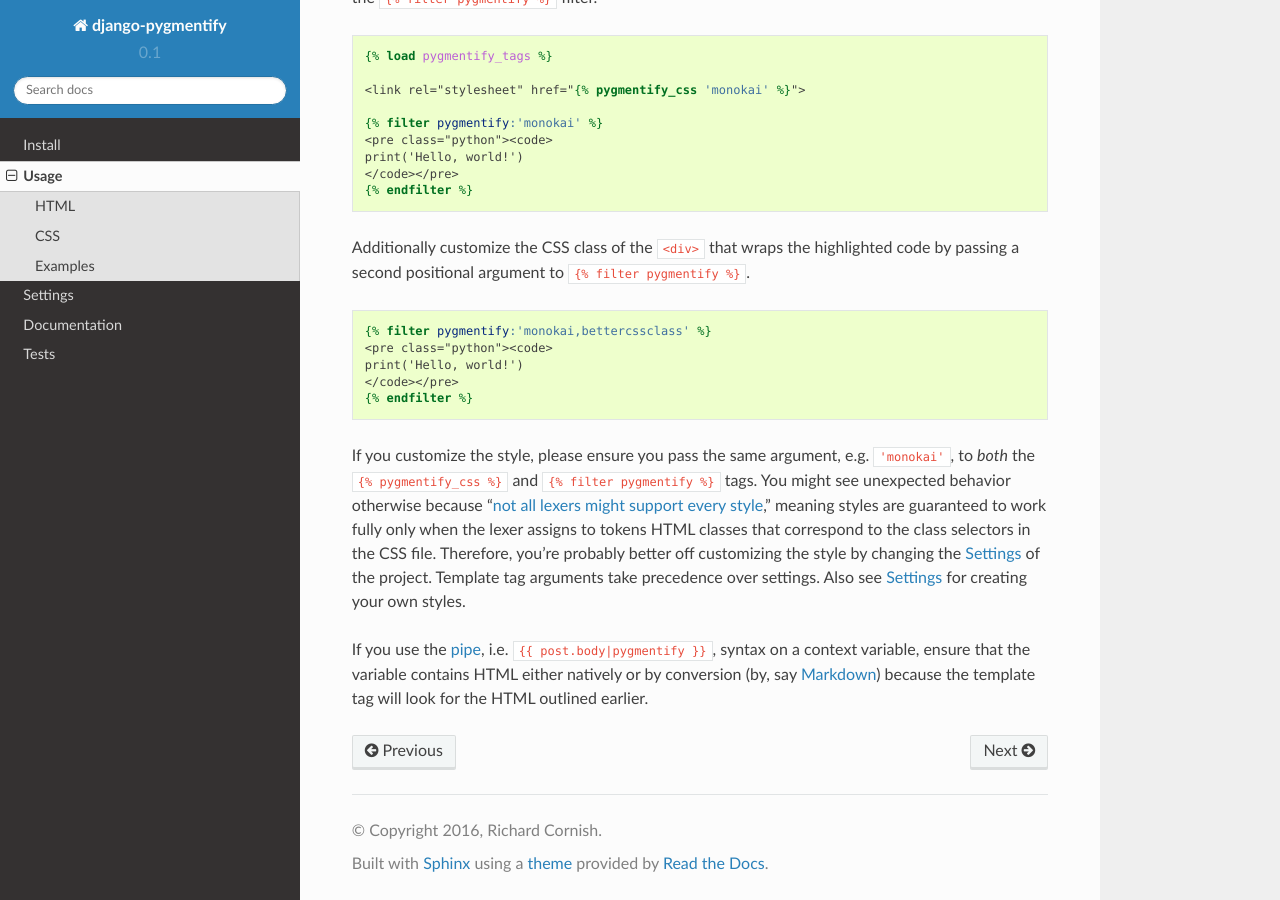
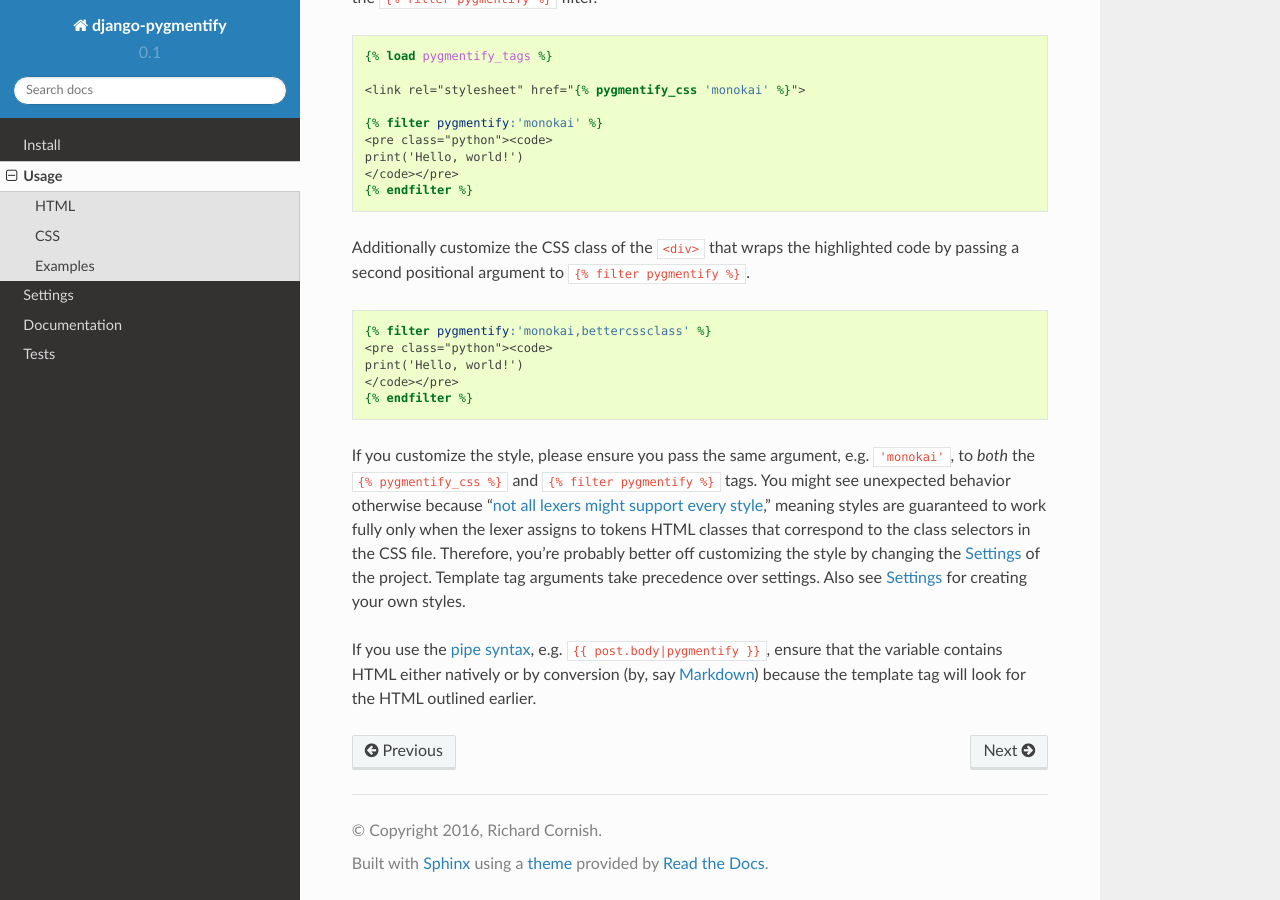
Before and after one commit to richardcornish/django-pygmentify, a Sphinx documentation site: the page built from docs/usage.rst, in a window 1280 px wide and 900 px high, scrolled down 1791 px. Built offline with Sphinx 7.4.7 and the Read the Docs theme 2.0.0, drawn with Linux system fonts in a browser that asks for light colours.

Commit message:
Rewrote pipe in usage doc

```diff
--- a/docs/usage.rst
+++ b/docs/usage.rst
@@ -103,4 +103,4 @@ Additionally customize the CSS class of the ``<div>`` that wraps the highlighted
 
 If you customize the style, please ensure you pass the same argument, e.g. ``'monokai'``, to *both* the ``{% pygmentify_css %}`` and ``{% filter pygmentify %}`` tags. You might see unexpected behavior otherwise because "`not all lexers might support every style <http://pygments.org/docs/styles/>`_," meaning styles are guaranteed to work fully only when the lexer assigns to tokens HTML classes that correspond to the class selectors in the CSS file. Therefore, you're probably better off customizing the style by changing the :ref:`settings` of the project. Template tag arguments take precedence over settings. Also see :ref:`settings` for creating your own styles.
 
-If you use the `pipe <https://docs.djangoproject.com/en/1.10/ref/templates/language/#filters>`_, i.e. ``{{ post.body|pygmentify }}``, syntax on a context variable, ensure that the variable contains HTML either natively or by conversion (by, say `Markdown <https://pythonhosted.org/Markdown/>`_) because the template tag will look for the HTML outlined earlier.
+If you use the `pipe syntax <https://docs.djangoproject.com/en/1.10/ref/templates/language/#filters>`_, e.g. ``{{ post.body|pygmentify }}``, ensure that the variable contains HTML either natively or by conversion (by, say `Markdown <https://pythonhosted.org/Markdown/>`_) because the template tag will look for the HTML outlined earlier.
```
